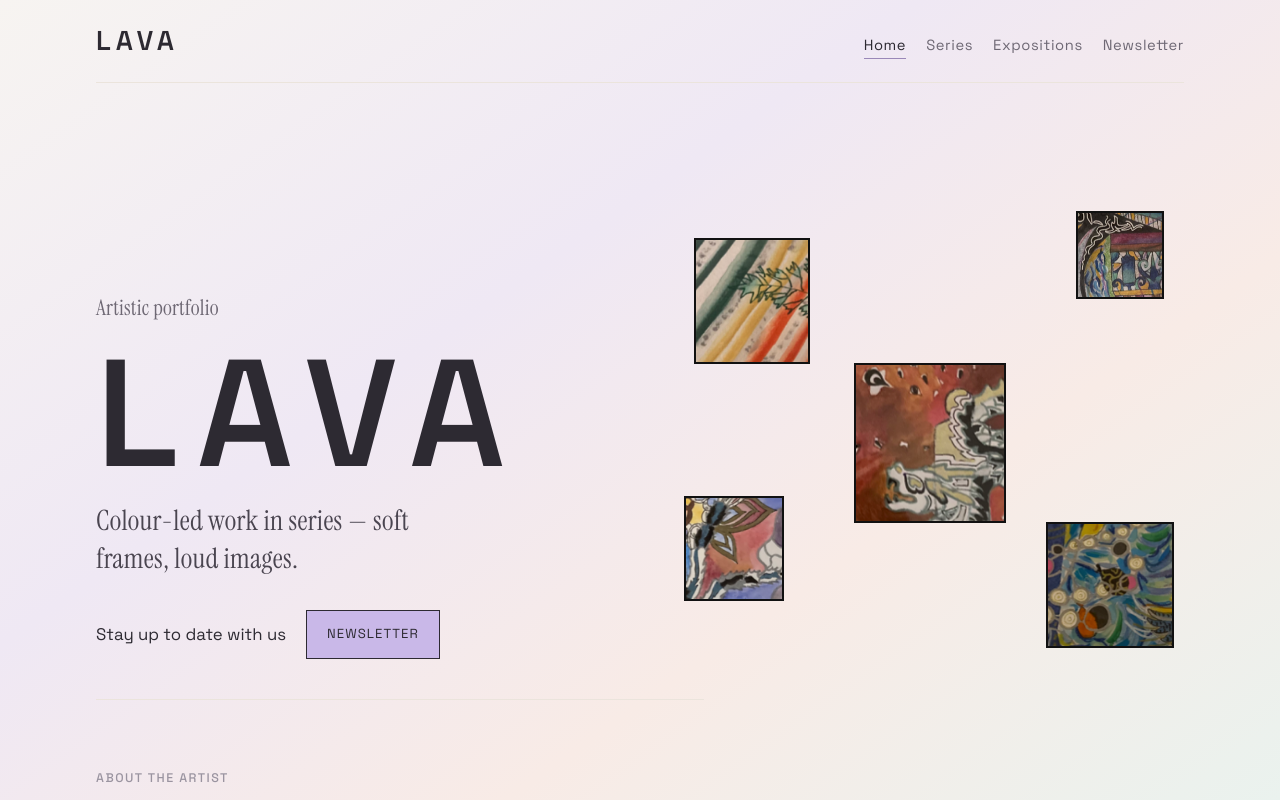
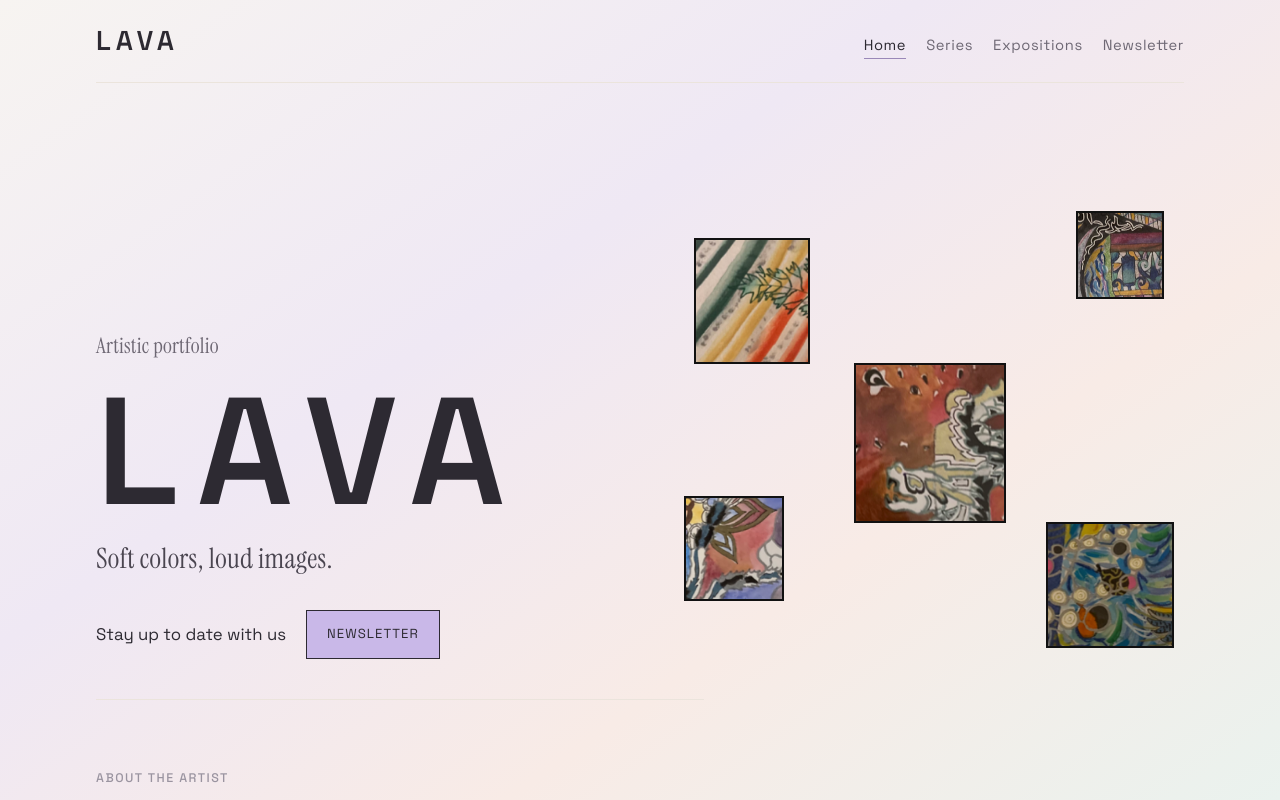
Before and after one commit to vancauwe/lava, a SvelteKit app: page / in a window 1280 px wide. Shown: the top 800 px of the page. Built offline with nearby package versions, Linux system fonts and the light colour scheme.

Commit message:
fix: slogan

```diff
--- a/src/routes/+page.svelte
+++ b/src/routes/+page.svelte
@@ -12,7 +12,7 @@
 	<div class="copy">
 		<p class="eyebrow serif">Artistic portfolio</p>
 		<h1>LAVA</h1>
-		<p class="lede serif">Colour-led work in series — soft frames, loud images.</p>
+		<p class="lede serif">Soft colors, loud images.</p>
 		<div class="ctas">
 			<p class="stay">Stay up to date with us</p>
 			<a class="newsletter" href={resolve('/newsletter')}>Newsletter</a>
```
